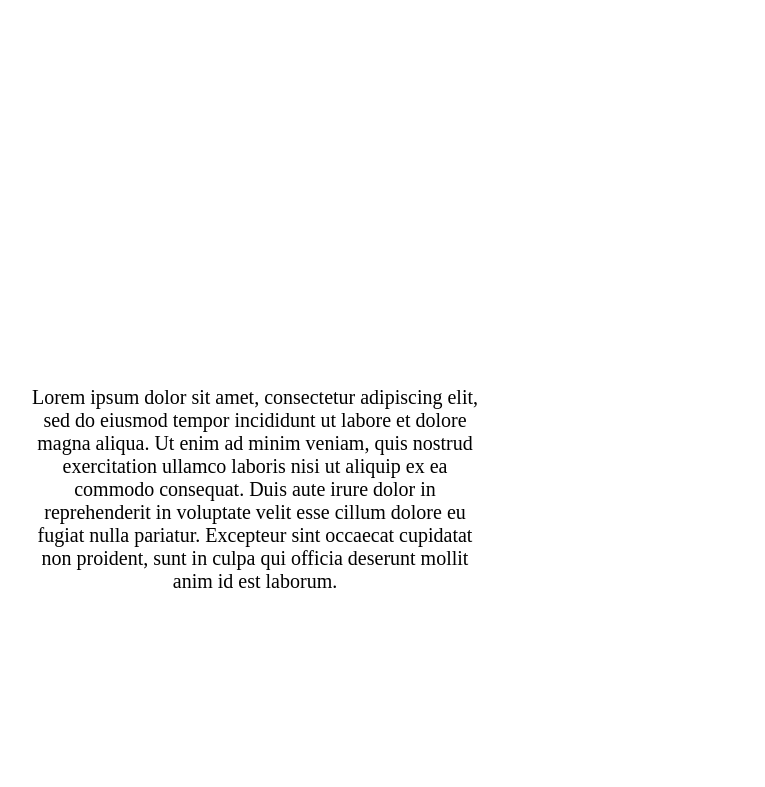
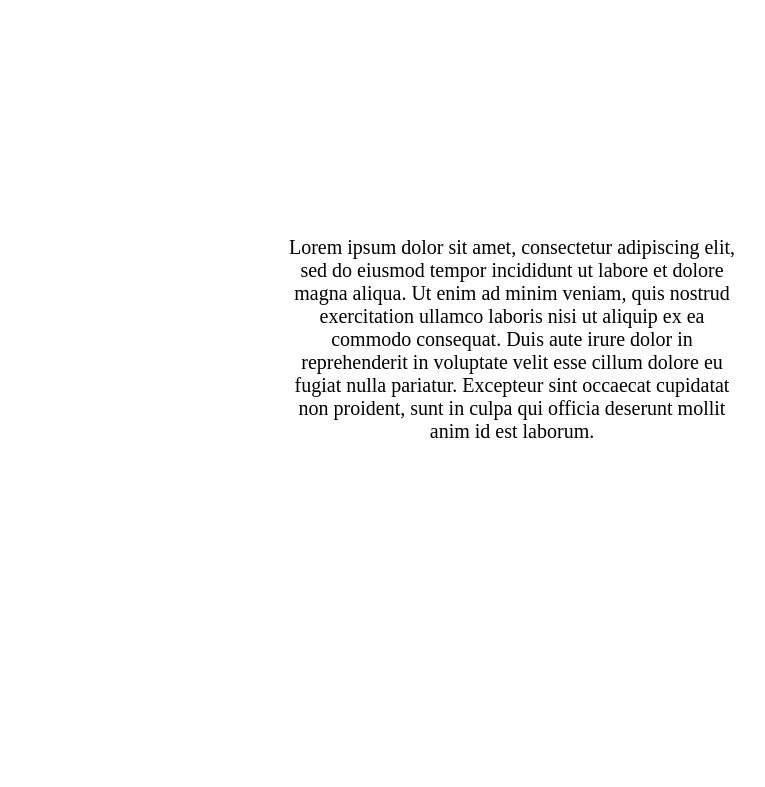
Before and after one commit to Artists-for-Humanity/Portfolio-Website-Starter-Files, a PHP site: page /website_home.html in a window 1280 px wide. Shown: the part 1034-1821 px from the top of the page, without its empty margins (128-893 px from the left). After the commit the page ends 1472 px from the top, so only its background shows below. Run offline with PHP 8.4, Linux system fonts and the light colour scheme; some libraries are stand-ins or nearby versions; some web fonts are replaced.

Commit message:
added home text website home

```diff
--- a/style.css
+++ b/style.css
@@ -87,6 +87,12 @@
 
 } */
 
+.home-text {
+    display: flex;
+    justify-content: center;
+    align-items: center;
+}
+
 .btn-container {
     width: 500px;
     display: flex;
@@ -161,6 +167,8 @@
     font-weight: lighter;
     text-align: center;
     justify-items: center;
+    text-align: center;
+
 }
 
 .intro-left {
@@ -177,6 +185,7 @@
     font-size: 20px;
     font-weight: lighter;
     align-items: right;
+    text-align: right;
 }
 
 .about-btn {
--- a/website_home.html
+++ b/website_home.html
@@ -29,21 +29,17 @@
 
     <main class="home-content">
         <div class="parallax-window" data-parallax="scroll" data-image-src="pinkflowers.png"></div>
-        <section class="text-center">
-            <!-- <div class="text-center"> -->
-                <p class="intro-center">
-                    Lorem ipsum dolor sit amet, consectetur adipiscing elit, sed do eiusmod tempor incididunt ut labore
-                    et
-                    dolore magna aliqua. Ut enim ad minim veniam, quis nostrud exercitation ullamco laboris nisi ut
-                    aliquip
-                    ex ea commodo consequat. Duis aute irure dolor in reprehenderit in voluptate velit esse cillum
-                    dolore eu
-                    fugiat nulla pariatur.
-                    Excepteur sint occaecat cupidatat non proident, sunt in culpa qui officia deserunt mollit anim id
-                    est
-                    laborum.
-                </p>
-            <!-- </div> -->
+        <section>
+            <div class="home-text">
+            <p class="intro-center">
+            Lorem ipsum dolor sit amet, consectetur adipiscing elit, sed do eiusmod tempor incididunt ut labore et
+            dolore magna aliqua. Ut enim ad minim veniam, quis nostrud exercitation ullamco laboris nisi ut aliquip
+            ex ea commodo consequat. Duis aute irure dolor in reprehenderit in voluptate velit esse cillum dolore eu
+            fugiat nulla pariatur.
+            Excepteur sint occaecat cupidatat non proident, sunt in culpa qui officia deserunt mollit anim id est
+            laborum.
+            </p>
+            </div>
         </section>
         <div class="parallax-window" data-parallax="scroll" data-image-src="pinkflowers.png"></div>
     </main>
```
